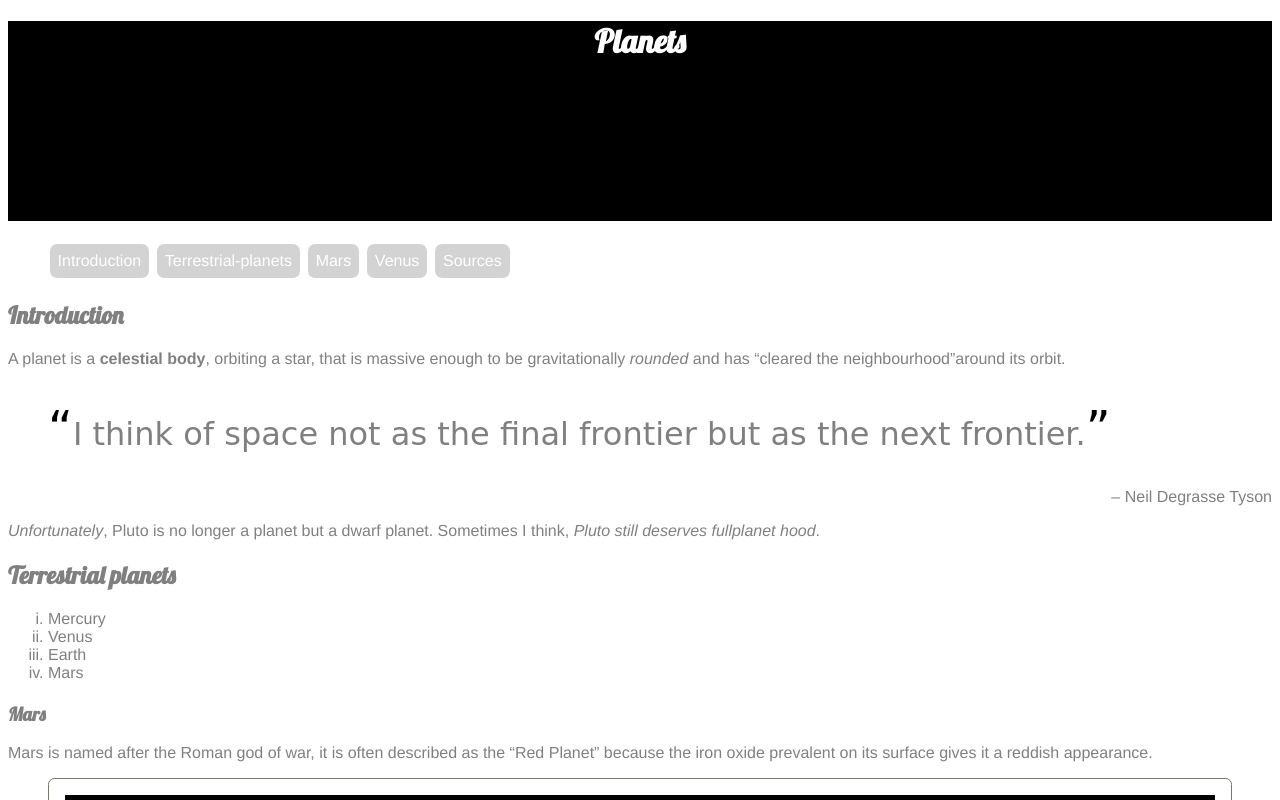
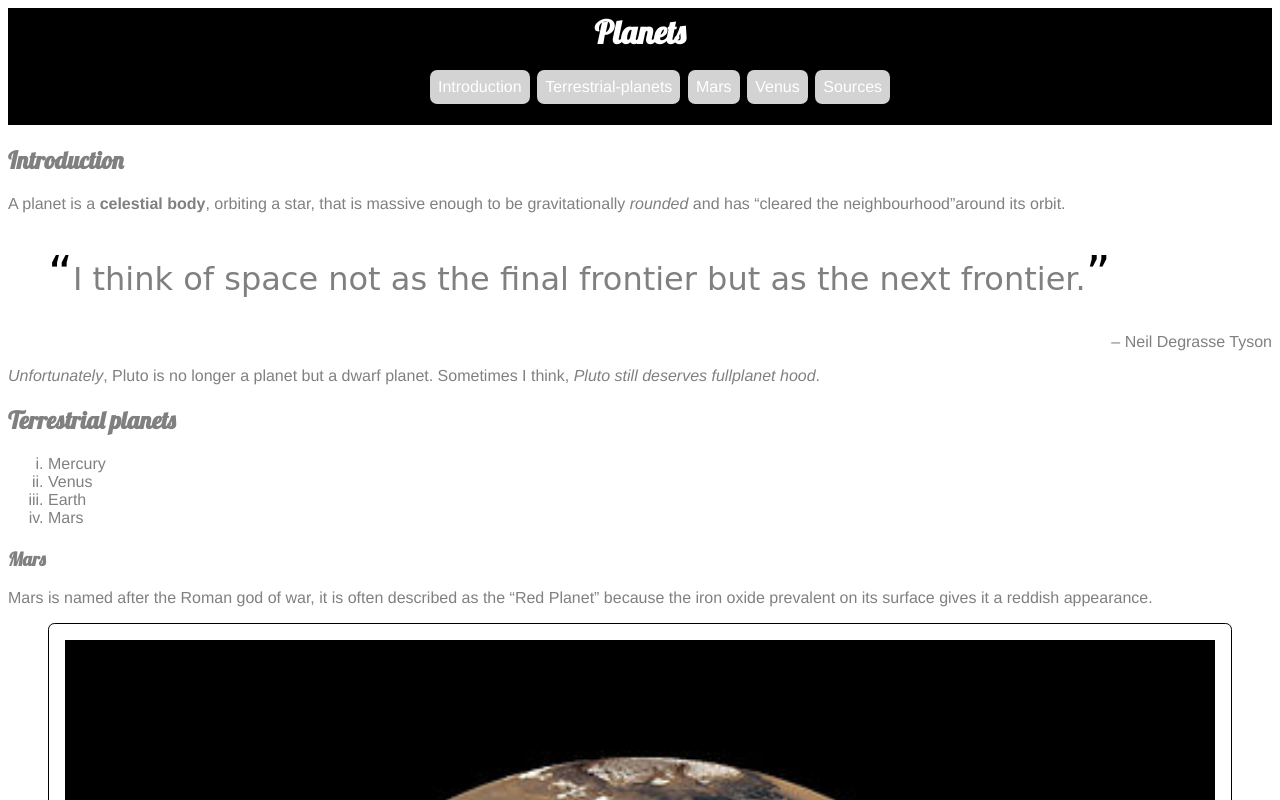
Before and after one commit to B2G7M/assignment4-boxes-and-border, a plain HTML site: page index.html in a window 1280 px wide. Shown: the top 800 px of the page. Drawn offline with Linux system fonts and the light colour scheme.

Commit message:
finalizing footer and header
Changing colours of headers and footers to work better for the css and
have a common theme throughout the webpage

```diff
--- a/css/main.css
+++ b/css/main.css
@@ -10,15 +10,29 @@ html {
 	box-sizing: inherit;
 }
 
-h1, h2, h3{
+h1{
+	font-family: 'lobster', cuesive;
+}
+
+h2, h3{
 	font-family: 'lobster', cuesive;
 	color: grey;
 }
-h1{
+
+header{
+	background-color: black;
+	text-align: center;
+	display:block;
+	padding: .25em;}
+
+	body {margin:0;}
+
+header h1{
 	color: white;
-	text-align: center;
-	padding-bottom: 5em;
-	background-color: black;
+	margin: 0;}
+
+main {padding: .5em;
+
 }
 
 a:hover{
@@ -53,16 +67,25 @@ figurecaption{
 	font-style: italic;
 	color: grey;
 }
+
 i{
 	font-style: italic;
+}
+dl{
+	text-align: left;
 }
 span{
 	font-style: bolder;
 	color: black;
 	font-size: 3rem;
 }
+
 nav li {
 	display: inline;
+}
+
+nav ul{
+	text-align: center;
 }
 
 nav a {
@@ -74,25 +97,28 @@ nav a {
 	margin: .1em;
 	border-radius: .45em;
 	background-color: lightgrey;
-
 }
 
 footer {
-		background-color: #79756f;
+		background-color: black;
 		padding: 1em;
 }
+
 footer h2{
 	color: white;
 	margin: 0;
 }
+
 footer ol{
 	margin: 0;
 	padding: 0 1rem;
+	text-decoration: none;
 }
 
 figure {
-	border: 1px solid #79756f;
+	border: 1px solid black;
 	border-radius: .4em;
 	padding:1em;
 }
+
 img {width:100%;}
--- a/index.html
+++ b/index.html
@@ -24,11 +24,13 @@
 
 
 
-		<header id="top"><h1>Planets</h1></header>
+
 
 		<!--Enjoy!-->
 
 		<main>
+
+			<header id="top"><h1>Planets</h1>
 
 				<nav>
 					<ul>
@@ -40,6 +42,7 @@
 					</ul>
 				</nav>
 
+			</header>
 			<h2 id="Introduction">
 			<h2>Introduction</h2>
 
@@ -112,9 +115,7 @@
 			</dl>
 			<a href="#top">Back to top</a></p>
 
-		</main>
-
-		<aside>
+		<footer>
 			<h2 id="Sources">
 			<p><h2>Sources</h2></p>
 
@@ -126,4 +127,6 @@
 
 			</ol>
 
-		</aside>
+		</footer>
+
+		</main>
```
Lines whose indentation alone changed are shown as unchanged.
